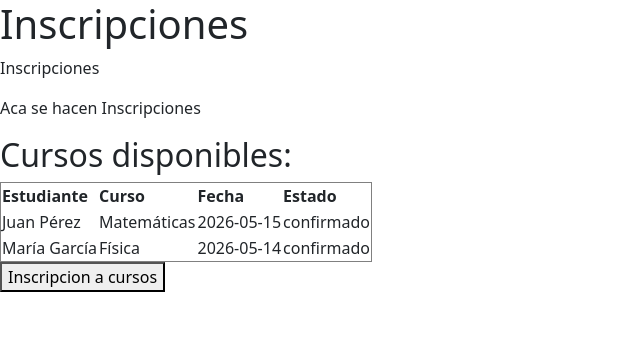
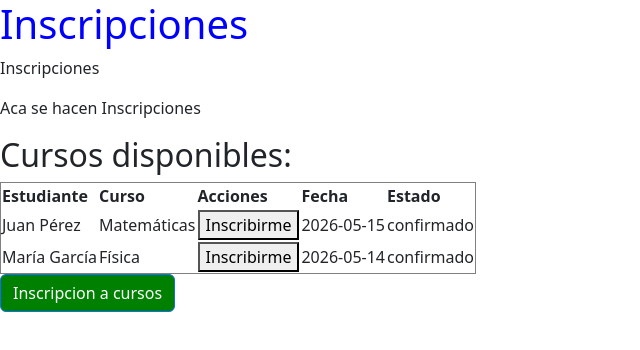
Before and after one commit to valenmar01/progIV, a plain HTML site: page frontend/codigo/inscripciones.html in a window 1280 px wide. Shown: the whole page, without its empty margins (0-640 px from the left). Drawn offline with nearby package versions, Linux system fonts and the light colour scheme; files that its build step writes are made by us from their sources.

Commit message:
mi primera web!!!

```diff
--- a/frontend/codigo/css/inscripciones.css
+++ b/frontend/codigo/css/inscripciones.css
@@ -1,3 +1,7 @@
 .maga {
     background-color: green;
 }
+
+h1 {
+    color: blue;
+}
--- a/frontend/codigo/inscripciones.html
+++ b/frontend/codigo/inscripciones.html
@@ -4,7 +4,7 @@
     <meta charset="UTF-8">
     <meta name="viewport" content="width=device-width, initial-scale=1.0">
      <link href="https://cdn.jsdelivr.net/npm/bootstrap@5.3.8/dist/css/bootstrap.min.css" rel="stylesheet" integrity="sha384-sRIl4kxILFvY47J16cr9ZwB07vP4J8+LH7qKQnuqkuIAvNWLzeN8tE5YBujZqJLB" crossorigin="anonymous">
-     <link= href="style.css" rel="stylesheet">
+     <link rel="stylesheet" href="css/inscripciones.css">
     <title>Inscripciones</title>
 </head>
 <body>
@@ -12,28 +12,31 @@
         <h1>Inscripciones</h1>
     <p>Inscripciones</p>
     <p>Aca se hacen Inscripciones</p>
+    </header>
+        <main>
         <h2>Cursos disponibles: </h2>
         <table border="1">
             <tr>
                 <th>Estudiante</th>
                 <th>Curso</th>
+                <th>Acciones</th>
                 <th>Fecha</th>
                 <th>Estado</th>
             </tr>
             <tr>
                 <td>Juan Pérez</td>
-                <td>Matemáticas</td>
+                <td>Matemáticas</td> <td><button>Inscribirme</button></td>
                 <td>2026-05-15</td>
                 <td>confirmado</td>
             </tr>
             <tr>
                 <td>María García</td>
-                <td>Física</td>
+                <td>Física</td><td><button>Inscribirme</button></td>
                 <td>2026-05-14</td>
                 <td>confirmado</td>
             </tr>
         </table>
-    <button class= "maga" type="button">Inscripcion a cursos</button>
-    </header>
+        </main>
+    <button class= "maga btn-primary btn" type="button">Inscripcion a cursos</button>
 </body>
 </html>
```
